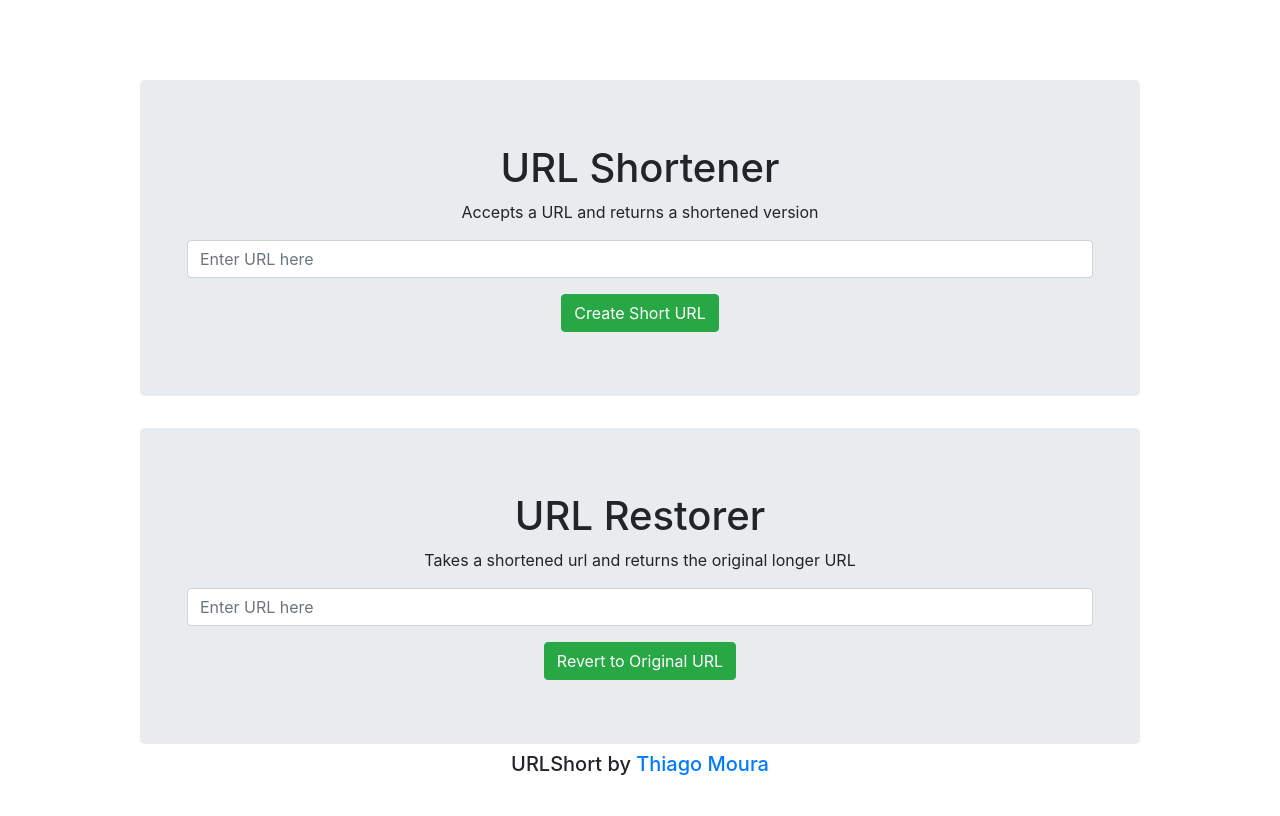
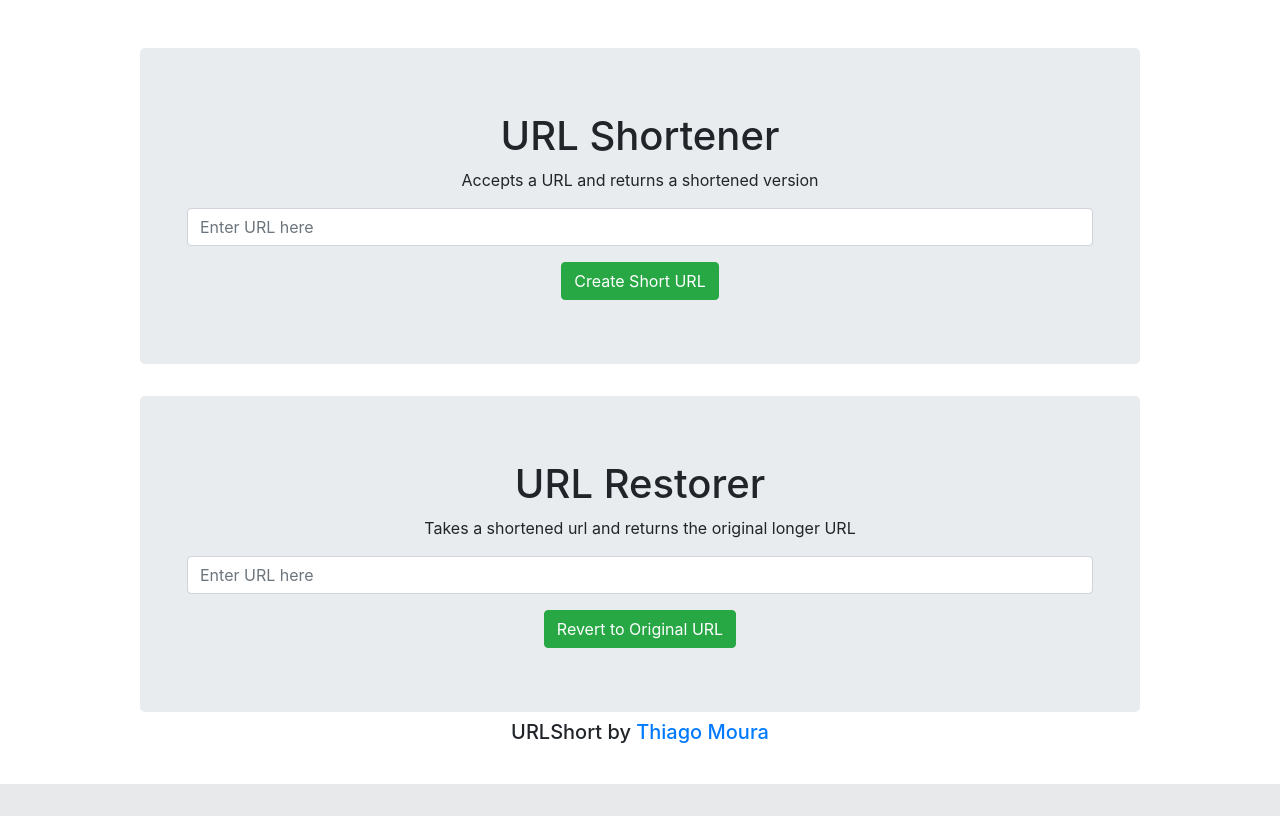
Before and after one commit to ThiagoDe/url_short_django, a Django app: page / in a window 1280 px wide. Shown: the part 56-872 px from the top of the page. After the commit the page ends 840 px from the top, so only its background shows below. Run offline with Django 4.2, Linux system fonts and the light colour scheme; some libraries are stand-ins or nearby versions.

Commit message:
Screen size

```diff
--- a/templates/base.html
+++ b/templates/base.html
@@ -34,7 +34,7 @@
         } */
 
         .my-block {
-           margin-top: 5em;
+           margin-top: 3em;
         }
 
         body {
```
